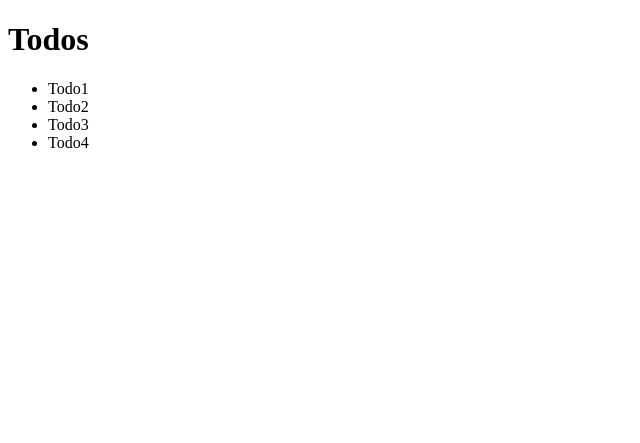
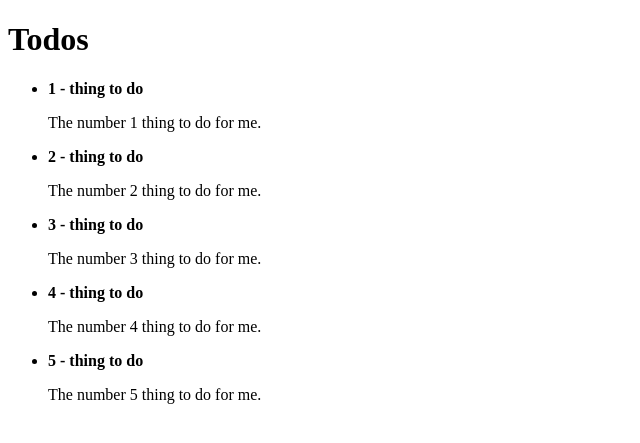
Before and after one commit to p6l-richard/todoapp, a Flask app: page / in a window 1280 px wide. Shown: the top 443 px of the page, without its empty margins (0-640 px from the left). Run offline with Flask 2, Linux system fonts and the light colour scheme; data comes from the database, SQL or seed files in the repository.

Commit message:
add rendering of todo table data (db) to index.html

```diff
--- a/server.py
+++ b/server.py
@@ -26,20 +26,9 @@ if not Todo.query.all():
     db.session.bulk_save_objects(todos)
     db.session.commit()
 
-
-
 @app.route('/')
 def index():
-    return render_template('index.html', data=[
-        {
-            "description": "Todo1"
-        }, {
-            "description": "Todo2"
-        }, {
-            "description": "Todo3"
-        }, {
-            "description": "Todo4"
-        }])
+    return render_template('index.html', data=Todo.query.all())
 
 if __name__ == '__main__':
     app.run(debug=True)
--- a/templates/index.html
+++ b/templates/index.html
@@ -7,7 +7,10 @@
     <h1>Todos</h1>
     <ul>
     {% for todo in data %}
-        <li>{{ todo.description }}</li>
+        <li>
+            <strong>{{ todo.title }}</strong>
+            <p>{{ todo.description }}</p>
+        </li>
     {% endfor %}
     </ul>
 </body>
```
